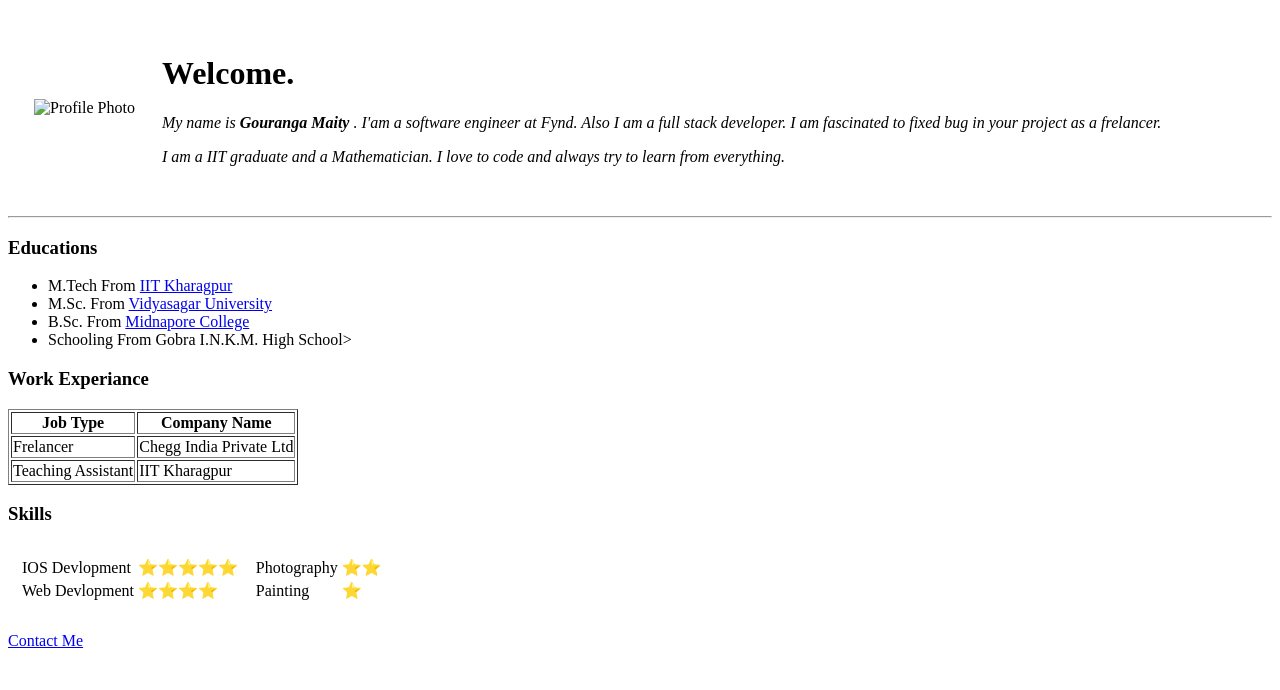
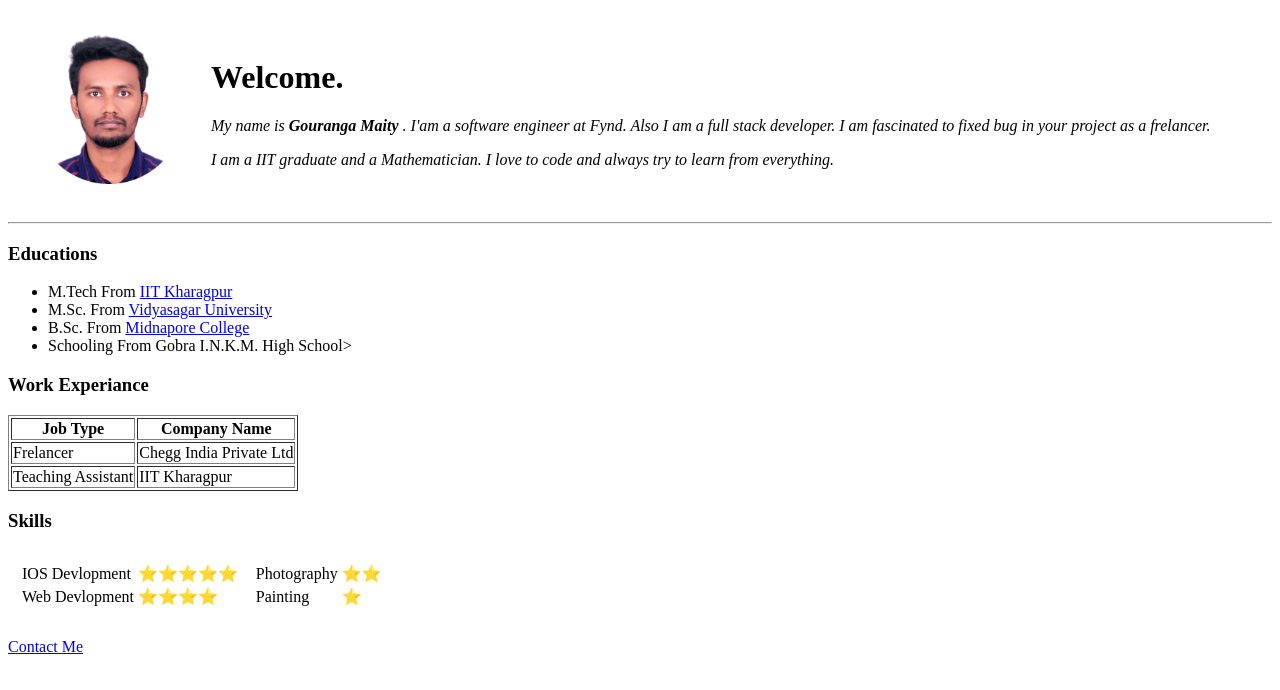
Before and after one commit to gourangamaity15/cv, a plain HTML site: page index.html in a window 1280 px wide. Drawn offline with Linux system fonts and the light colour scheme.

Commit message:
Update index.html

```diff
--- a/index.html
+++ b/index.html
@@ -4,13 +4,13 @@
 <head>
     <meta charset="utf-8">
     <title>Gouranga Maity ❤️ </title>
-    <link rel="icon" href="profile_photo.jpeg" type="image/x-icon">
+    <link rel="icon" href="profilePhoto.jpeg" type="image/x-icon">
 </head>
 
 <body>
     <table cellspacing="25">
         <tr>
-            <td> <img src="./profile_photo_circle.png"
+            <td> <img src="./profilePhotoCircle.png"
                     alt="Profile Photo" width="150" height="150">
             </td>
             <td>
```
